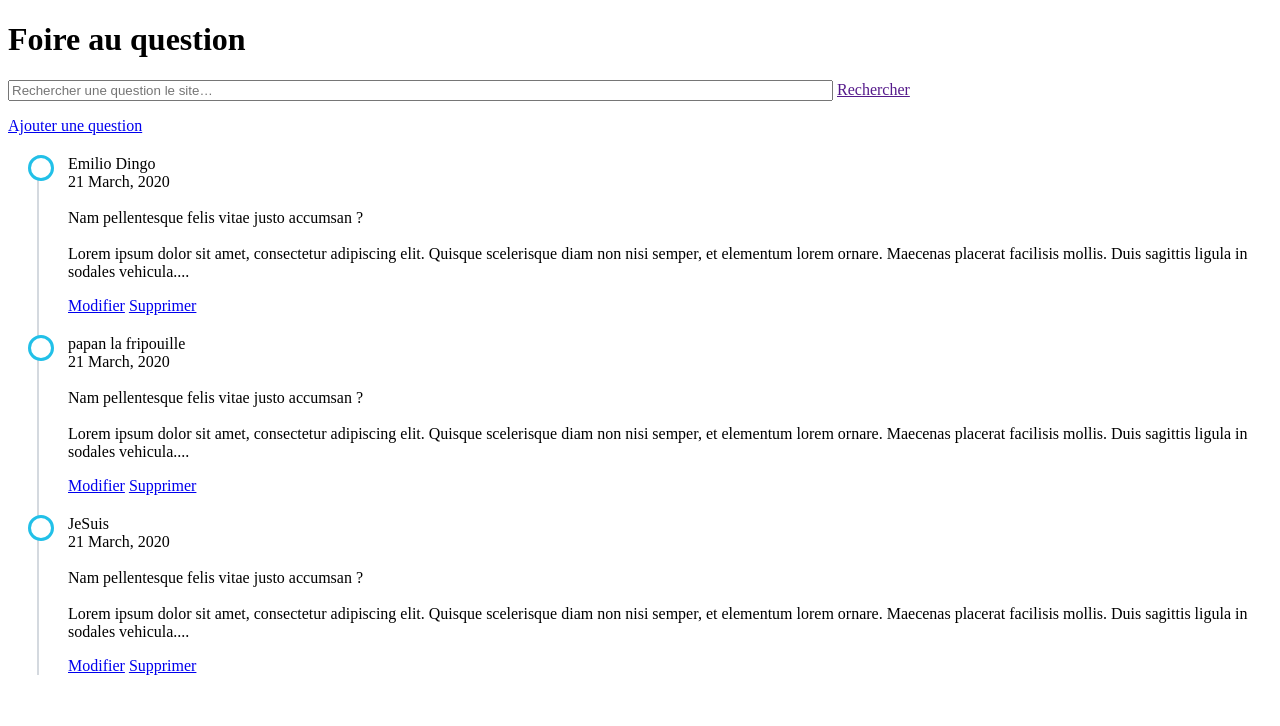
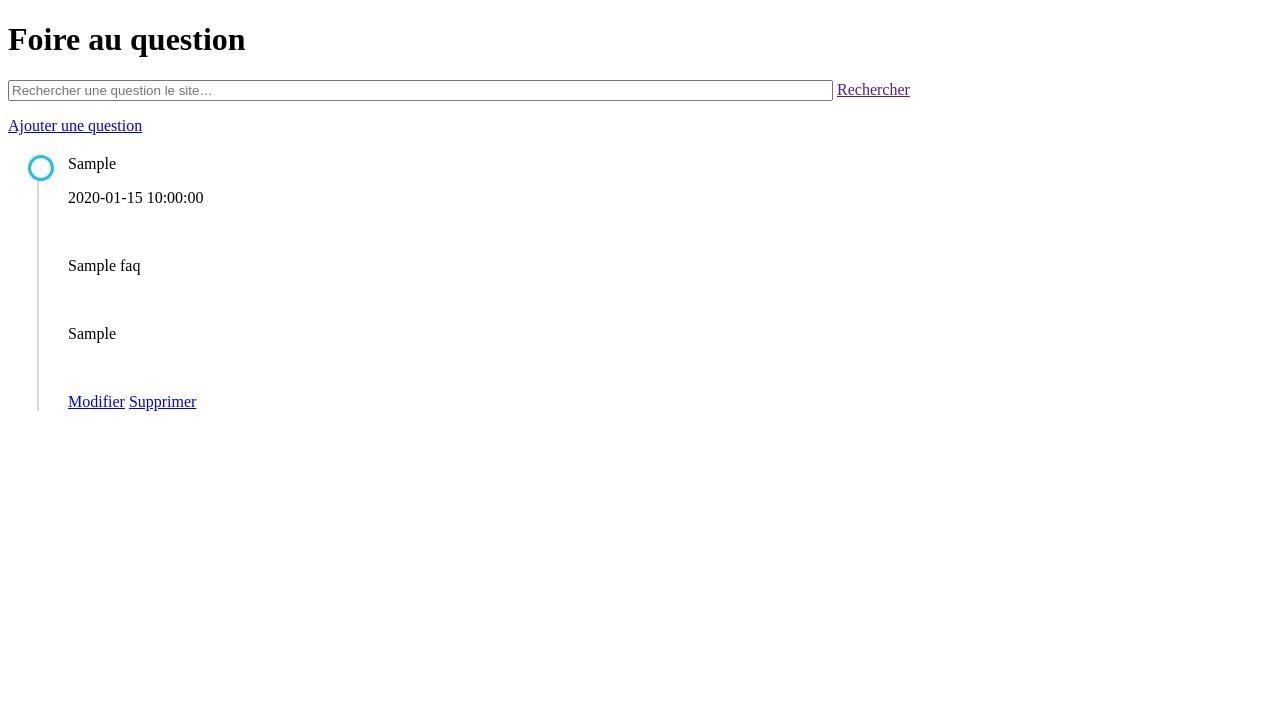
Before and after one commit to Pole-N0rd/M2L, a PHP site: page /FAQ.php in a window 1280 px wide. Shown: the part 74-800 px from the top of the page. Run offline with PHP 8.4, Linux system fonts and the light colour scheme; tables that the repository leaves empty or names only in its code hold one stand-in row (values such as "Sample post").

Commit message:
page FAQ functionnal

```diff
--- a/FAQ.php
+++ b/FAQ.php
@@ -1,24 +1,15 @@
 <?php
     require("connectionBdd.php");
 
-    $username = isset($_POST['username']) ? $_POST['username'] : '';
-    $password = isset($_POST['mdp_user']) ? $_POST['mdp_user'] : '';
-    $submit = isset($_POST['submit']) ? $_POST['submit'] : '';
-
-    if($submit) {
-        $sql ="select idFaq, libelle_question, date_question, libelle_reponse, date_reponse from faq";
-        try {
-            $sth = $dbh->prepare($sql);
-            $sth->execute(array(':pseudo' => $username, ':mdp' => $password));
-            $row = $sth->fetch(PDO::FETCH_ASSOC);
-        } catch(Exception $e) {
-            echo "<p>" .$e->getMessage(). "</p>";
-        }
-        if(isset($row)) {
-            $_SESSION['username'] = $username;
-            $_SESSION['idUser'] = $row["idUtilisateur"];
-            header("location: index.php");
-        }
+    $sql ="select idFaq, libelle_question, date_question, libelle_reponse, date_reponse, pseudo_utilisateur
+    from faq, utilisateur
+    where faq.idUtilisateur = utilisateur.idUtilisateur";
+    try {
+        $sth = $dbh->prepare($sql);
+        $sth->execute();
+        $rows = $sth->fetchAll(PDO::FETCH_ASSOC);
+    } catch(Exception $e) {
+        die("<p>" .$e->getMessage(). "</p>");
     }
 ?>
 <!DOCTYPE html>
@@ -50,28 +41,19 @@
         <div class="row">
             <div class="col-md-6 offset-md-3">
                 <ul class="timeline">
-                    <li>
-                        <a target="_blank">Emilio Dingo</a></br>
-                        <a class="Date">21 March, 2020</a></br></br>
-                        <a class="Question"> Nam pellentesque felis vitae justo accumsan ?</a></br></br>
-                        <a class="Reponse">Lorem ipsum dolor sit amet, consectetur adipiscing elit. Quisque scelerisque diam non nisi semper, et elementum lorem ornare. Maecenas placerat facilisis mollis. Duis sagittis ligula in sodales vehicula....</p>
-                            <p><a href="modifierfaq.php">Modifier</a>&nbsp;<a href="supprimerfaq.php">Supprimer</a></p>
-                    </li>
-                    <li>
-                        <a target="_blank">papan la fripouille</a></br>
-                        <a class="Date">21 March, 2020</a></br></br>
-                        <a class="Question"> Nam pellentesque felis vitae justo accumsan ?</a></br></br>
-                        <a class="Reponse">Lorem ipsum dolor sit amet, consectetur adipiscing elit. Quisque scelerisque diam non nisi semper, et elementum lorem ornare. Maecenas placerat facilisis mollis. Duis sagittis ligula in sodales vehicula....</p>
-                            <p><a href="modifierfaq.php">Modifier</a>&nbsp;<a href="supprimerfaq.php">Supprimer</a></p>
-                    </li>
-                    <li>
-                        <a target="_blank">JeSuis</a></br>
-                        <a class="Date">21 March, 2020</a></br></br>
-                        <a class="Question"> Nam pellentesque felis vitae justo accumsan ?</a></br></br>
-                        <a class="Reponse">Lorem ipsum dolor sit amet, consectetur adipiscing elit. Quisque scelerisque diam non nisi semper, et elementum lorem ornare. Maecenas placerat facilisis mollis. Duis sagittis ligula in sodales vehicula....</p>
-                            <p><a href="modifierfaq.php">Modifier</a>&nbsp;<a href="supprimerfaq.php">Supprimer</a></p>
-
-                    </li>
+                    <?php
+                        foreach($rows as $row) {
+                            $date_question = $row["date_question"] == "NULL" ? "Aucune date" : $row["date_question"];
+                            $response = $row["libelle_reponse"] == "NULL" ? "Aucune réponse pour le moment" : $row["libelle_reponse"];
+                            echo "<li>";
+                            echo "<p>" .$row["pseudo_utilisateur"]. "</p>";
+                            echo "<p>" .$date_question. "</p></br>";
+                            echo "<p>" .$row["libelle_question"]. "</p></br>";
+                            echo "<p>" .$response. "</p></br>";
+                            echo "<p><a href='modifierfaq.php'>Modifier</a>&nbsp;<a href='supprimerfaq.php'>Supprimer</a></p>";
+                            echo "</li>";
+                        }
+                    ?>
                 </ul>
             </div>
         </div>
```
